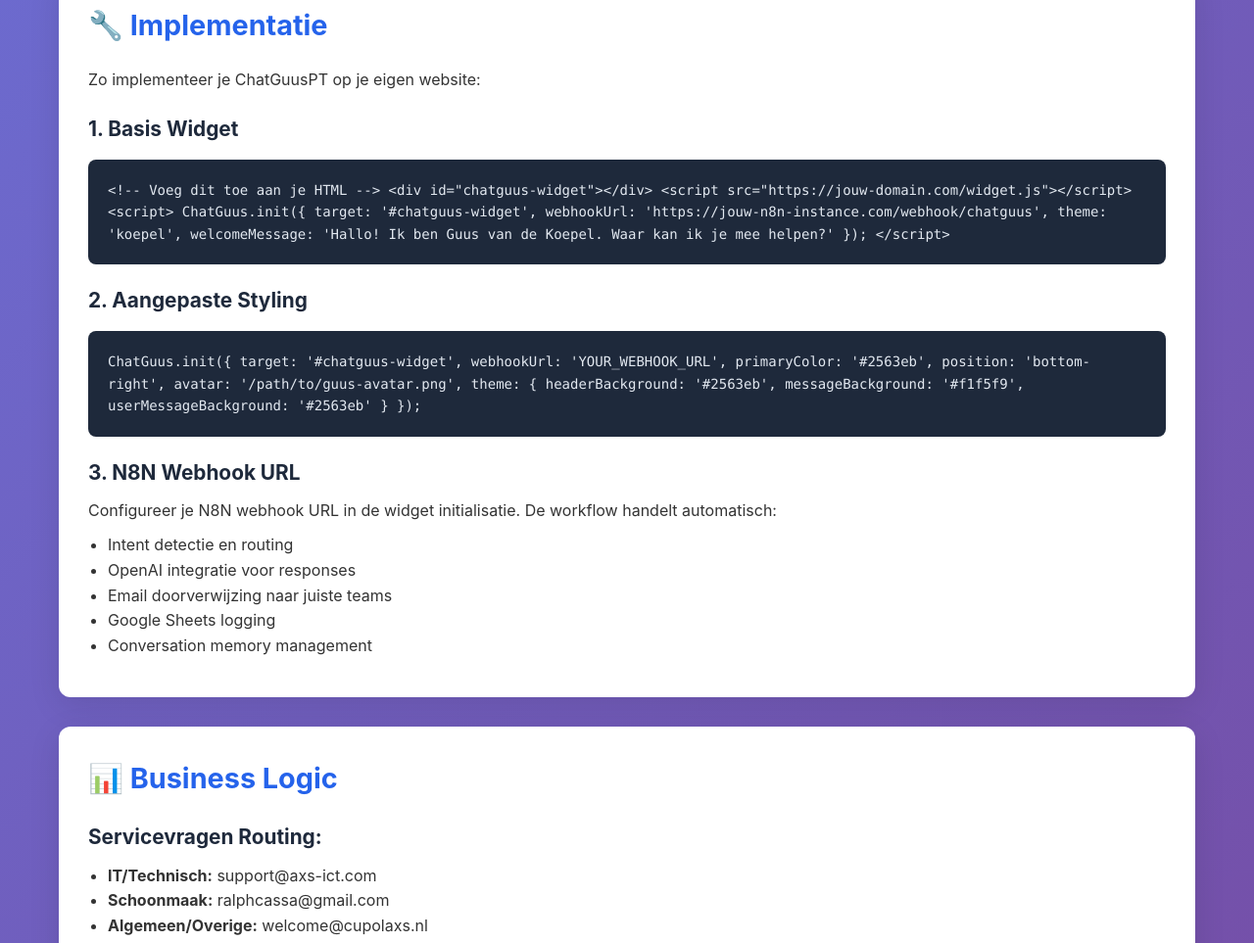
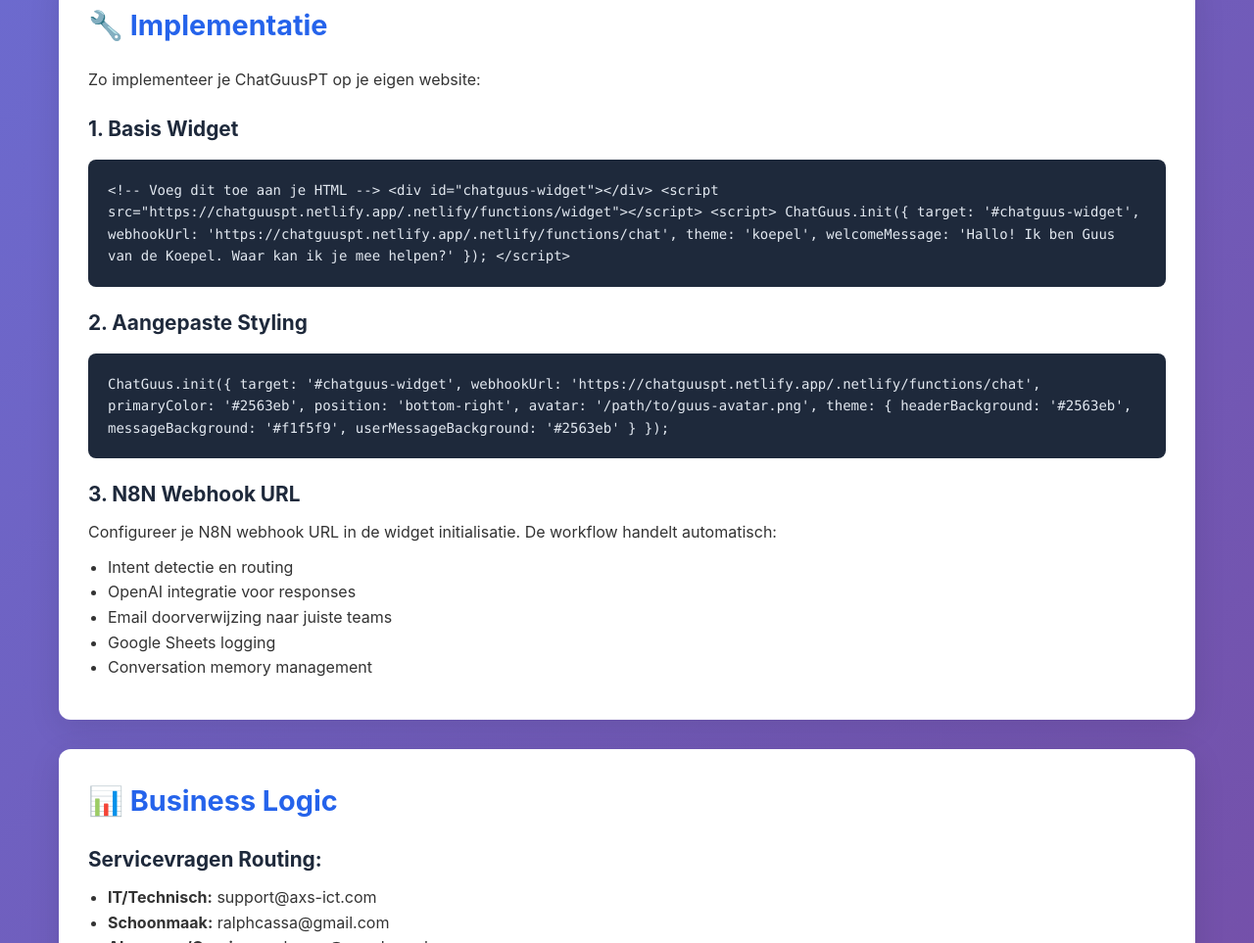
Before and after one commit to svenjens/n8n-chatbot, a website: page src/demo/index.html in a window 1280 px wide. Shown: the part 1755-2718 px from the top of the page at 98% size. Drawn offline with Linux system fonts and the light colour scheme; files whose address does not match are found by name.

Commit message:
feat: Update implementation URLs to live Netlify deployment
- Replace placeholder URLs with chatguuspt.netlify.app
- Fix analytics dashboard link in README
- Update demo implementation examples
- Ensure all integration examples use live URLs

```diff
--- a/src/demo/index.html
+++ b/src/demo/index.html
@@ -291,11 +291,11 @@
             <div class="code-block">
 &lt;!-- Voeg dit toe aan je HTML --&gt;
 &lt;div id="chatguus-widget"&gt;&lt;/div&gt;
-&lt;script src="https://jouw-domain.com/widget.js"&gt;&lt;/script&gt;
+&lt;script src="https://chatguuspt.netlify.app/.netlify/functions/widget"&gt;&lt;/script&gt;
 &lt;script&gt;
   ChatGuus.init({
     target: '#chatguus-widget',
-    webhookUrl: 'https://jouw-n8n-instance.com/webhook/chatguus',
+    webhookUrl: 'https://chatguuspt.netlify.app/.netlify/functions/chat',
     theme: 'koepel',
     welcomeMessage: 'Hallo! Ik ben Guus van de Koepel. Waar kan ik je mee helpen?'
   });
@@ -306,7 +306,7 @@
             <div class="code-block">
 ChatGuus.init({
   target: '#chatguus-widget',
-  webhookUrl: 'YOUR_WEBHOOK_URL',
+  webhookUrl: 'https://chatguuspt.netlify.app/.netlify/functions/chat',
   primaryColor: '#2563eb',
   position: 'bottom-right',
   avatar: '/path/to/guus-avatar.png',
```
Also changed, not shown: docs/netlify-deployment.md (+4 -4 lines), README.md.
